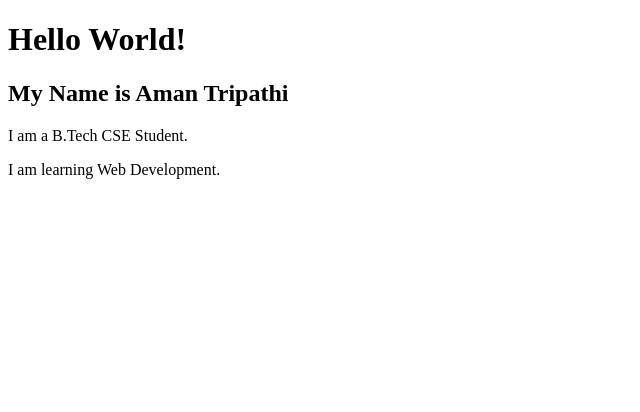
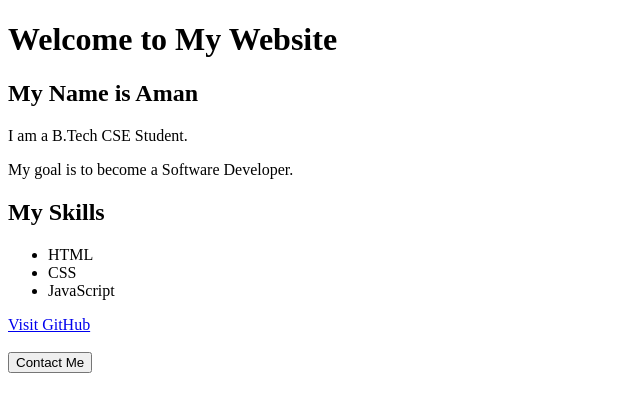
Before and after one commit to amantripathi26052005-cmyk/my-first-website-, a plain HTML site: page index.html in a window 1280 px wide. Shown: the whole page, without its empty margins (0-640 px from the left). Drawn offline with Linux system fonts and the light colour scheme.

Commit message:
Update index.html

```diff
--- a/index.html
+++ b/index.html
@@ -1,13 +1,36 @@
+
 
 <!DOCTYPE html>
 <html>
 <head>
     <title>My First Website</title>
 </head>
+
 <body>
-    <h1>Hello World!</h1>
-    <h2>My Name is Aman Tripathi</h2>
+
+    <h1>Welcome to My Website</h1>
+
+    <h2>My Name is Aman</h2>
+
     <p>I am a B.Tech CSE Student.</p>
-    <p>I am learning Web Development.</p>
+
+    <p>My goal is to become a Software Developer.</p>
+
+    <h2>My Skills</h2>
+
+    <ul>
+        <li>HTML</li>
+        <li>CSS</li>
+        <li>JavaScript</li>
+    </ul>
+
+    <a href="https://github.com">
+        Visit GitHub
+    </a>
+
+    <br><br>
+
+    <button>Contact Me</button>
+
 </body>
 </html>
```
